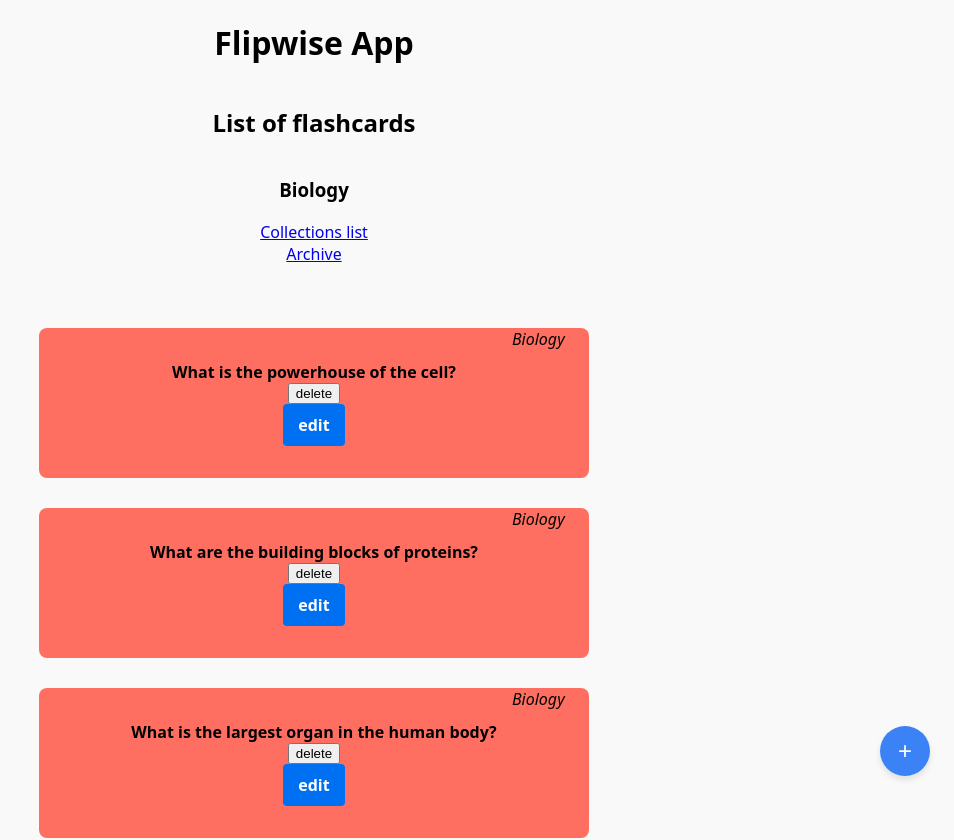
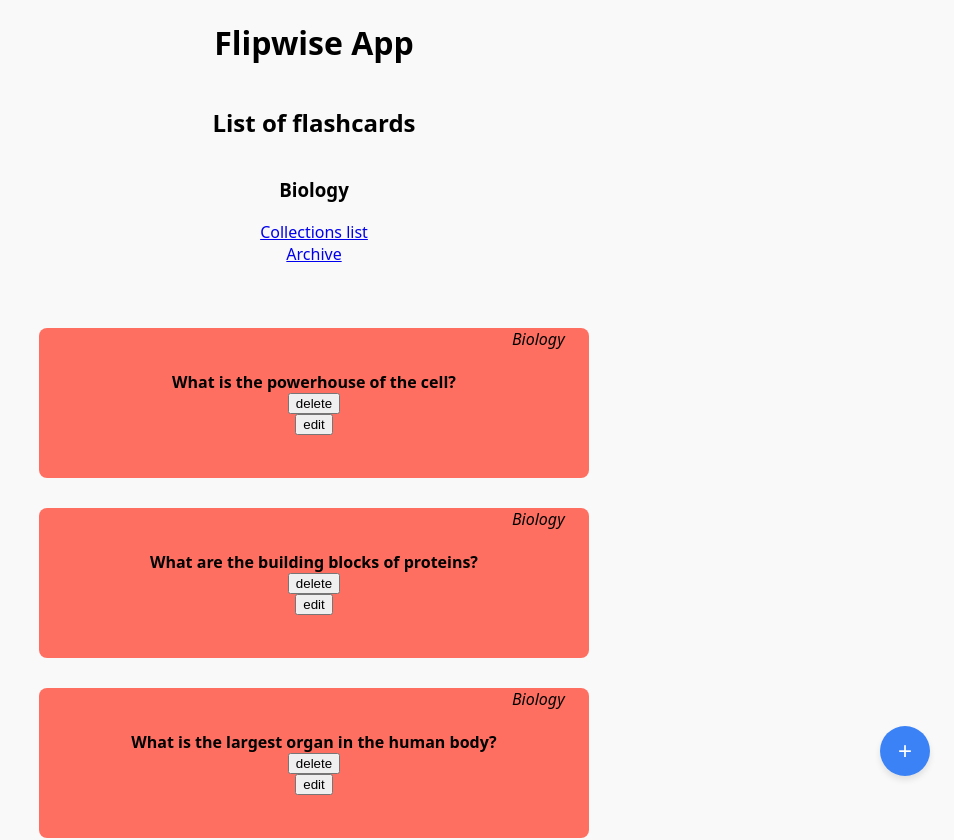
Before and after one commit to TastyCrysis/FlipWise-2.0, a Next.js app: page /collections/2/flashcards in a window 1280 px wide. Shown: the top 840 px of the page, without its empty margins (326-1280 px from the left). Built offline with nearby package versions, Linux system fonts and the light colour scheme.

Commit message:
add UpdateModal to flashcard

```diff
--- a/components/Flashcard.js
+++ b/components/Flashcard.js
@@ -1,6 +1,7 @@
 import { useState } from "react";
 import styled from "styled-components";
 import Link from "next/link";
+import UpdateModal from "@/components/UpdateModal";
 
 const StyledFlashcard = styled.div`
   width: 100%;
@@ -82,28 +83,12 @@ const StyledDialog = styled.dialog`
   backface-visibility: hidden;
 `;
 
-const StyledLink = styled(Link)`
-  display: inline-block;
-  background-color: #0070f3;
-  color: white;
-  border: none;
-  border-radius: 4px;
-  padding: 10px 15px;
-  cursor: pointer;
-  font-weight: bold;
-  text-align: center;
-  text-decoration: none;
-
-  &:hover {
-    background-color: #005bb5;
-  }
-`;
-
 export default function Flashcard({
   flashcard,
   collection,
   handleToggleCorrect,
   handleDeleteFlashcard,
+  handleUpdateFlashcard,
 }) {
   const [flipped, setFlipped] = useState(false);
   const [showConfirmation, setShowConfirmation] = useState(false);
@@ -131,14 +116,10 @@ export default function Flashcard({
         >
           delete
         </button>
-        <StyledLink
-          href={`/flashcards/${flashcard.id}/edit`}
-          onClick={(event) => {
-            event.stopPropagation();
-          }}
-        >
-          edit
-        </StyledLink>
+        <UpdateModal
+          flashcard={flashcard}
+          handleUpdateFlashcard={handleUpdateFlashcard}
+        />
       </FlashcardFront>
       <FlashcardBack>
         <FlashcardContent>
--- a/components/FlashcardForm.js
+++ b/components/FlashcardForm.js
@@ -36,7 +36,12 @@ const StyledLink = styled(Link)`
   }
 `;
 
-export default function FlashcardForm({ onSubmit, title, initialValues }) {
+export default function FlashcardForm({
+  onSubmit,
+  title,
+  initialValues,
+  onClose,
+}) {
   function handleSubmit(event) {
     event.preventDefault();
     const formData = new FormData(event.target);
@@ -90,15 +95,9 @@ export default function FlashcardForm({ onSubmit, title, initialValues }) {
         </select>
         <button type="submit">{initialValues ? "update" : "create"}</button>
         {initialValues && (
-          <StyledLink
-            href={
-              initialValues?.isCorrect
-                ? `/collections/${initialValues?.collectionId}/archive`
-                : `/collections/${initialValues?.collectionId}/flashcards`
-            }
-          >
+          <button type="button" onClick={onClose}>
             cancel
-          </StyledLink>
+          </button>
         )}
       </StyledForm>
     </Container>
--- a/components/FlashcardList.js
+++ b/components/FlashcardList.js
@@ -15,6 +15,7 @@ export default function FlashcardList({
   collections,
   handleToggleCorrect,
   handleDeleteFlashcard,
+  handleUpdateFlashcard,
 }) {
   const unansweredFlashcards = flashcards.filter(
     (flashcard) => flashcard.isCorrect === false
@@ -38,6 +39,7 @@ export default function FlashcardList({
               collection={collection}
               handleToggleCorrect={handleToggleCorrect}
               handleDeleteFlashcard={handleDeleteFlashcard}
+              handleUpdateFlashcard={handleUpdateFlashcard}
             />
           );
         })
--- a/components/UpdateModal.js
+++ b/components/UpdateModal.js
@@ -8,49 +8,32 @@ const MainContainer = styled.main`
   flex-direction: column;
   align-items: center;
   justify-content: center;
-  padding: 0;
 `;
 
 const OpenButton = styled.button`
-  /*  padding: 10px;
-  width: 50px;
-  height: 50px;
-  background-color: #3b82f6;
-  color: white;
-
-  border: none;
   cursor: pointer;
-  transition: background-color 0.3s;
-  position: fixed;
-  bottom: 24px;
-  right: 24px;
-  font-size: 24px;
-  display: flex;
-  align-items: center;
-  justify-content: center;
-  box-shadow: 0 4px 6px rgba(0, 0, 0, 0.1); */
 `;
 
 const Overlay = styled.div`
   position: fixed;
   top: 0;
   left: 0;
-  width: 100%;
-  height: 100%;
+  width: 100vw;
+  height: 100vh;
   background-color: rgba(0, 0, 0, 0.5);
   display: flex;
   align-items: center;
   justify-content: center;
-  z-index: 50;
+  z-index: 1000;
 `;
 
 const ModalContainer = styled.div`
   background-color: white;
   border-radius: 8px;
-  padding: 24px;
   max-width: 400px;
   width: 90%;
   box-shadow: 0 4px 6px rgba(0, 0, 0, 0.1);
+  padding: 20px;
 `;
 
 const Header = styled.div`
@@ -85,17 +68,8 @@ const ButtonContainer = styled.div`
   padding: 0 0 32px 0;
 `;
 
-const CloseButton = styled.button`
-  padding: 10px 16px;
-  background-color: #e5e7eb;
-  color: #1f2937;
-  border-radius: 6px;
-  border: none;
-  cursor: pointer;
-  transition: background-color 0.3s;
-`;
-
 export default function UpdateModal({ handleUpdateFlashcard, flashcard }) {
+  console.log("handleUpdateFlashcard:", handleUpdateFlashcard);
   const [isModalOpen, setIsModalOpen] = useState(false);
 
   const handleSubmit = (data) => {
@@ -104,22 +78,20 @@ export default function UpdateModal({ handleUpdateFlashcard, flashcard }) {
   };
 
   return (
-    <>
+    <MainContainer>
       <OpenButton
-        onClick={(e) => {
-          e.stopPropagation();
+        onClick={(event) => {
+          event.stopPropagation();
           setIsModalOpen(true);
         }}
       >
         edit
       </OpenButton>
 
-      {isModalOpen &&
-        createPortal(
       <Modal
         isOpen={isModalOpen}
         onClose={() => setIsModalOpen(false)}
-            title="Update Flashcard"
+        title="Update a Flashcard"
       >
         <Content>
           <FlashcardForm
@@ -131,38 +103,35 @@ export default function UpdateModal({ handleUpdateFlashcard, flashcard }) {
               answer: flashcard?.answer || "",
               isCorrect: flashcard?.isCorrect || false,
             }}
+            onClose={() => setIsModalOpen(false)}
           />
         </Content>
-          </Modal>,
-          document.body
-        )}
-    </>
+      </Modal>
+    </MainContainer>
   );
 }
 
 function Modal({ isOpen, onClose, children, title }) {
   if (!isOpen) return null;
 
-  return (
-    <Overlay onClick={(e) => e.stopPropagation()}>
+  return createPortal(
+    <Overlay
+      onClick={(event) => {
+        event.stopPropagation();
+      }}
+    >
       <ModalContainer>
         {title && (
           <Header>
             <Title>{title}</Title>
             <ButtonContainer>
-              <CloseIcon
-                onClick={(e) => {
-                  e.stopPropagation();
-                  onClose();
-                }}
-              >
-                ×
-              </CloseIcon>
+              <CloseIcon onClick={onClose}>×</CloseIcon>
             </ButtonContainer>
           </Header>
         )}
         {children}
       </ModalContainer>
-    </Overlay>
+    </Overlay>,
+    document.body
   );
 }
--- a/pages/collections/[id]/flashcards.js
+++ b/pages/collections/[id]/flashcards.js
@@ -17,6 +17,7 @@ export default function Homepage({
   handleToggleCorrect,
   handleDeleteFlashcard,
   handleCreateFlashcard,
+  handleUpdateFlashcard,
 }) {
   const router = useRouter();
   const { id } = router.query;
@@ -49,6 +50,7 @@ export default function Homepage({
         collections={collections}
         handleToggleCorrect={handleToggleCorrect}
         handleDeleteFlashcard={handleDeleteFlashcard}
+        handleUpdateFlashcard={handleUpdateFlashcard}
       />
     </>
   );
```
Lines whose indentation alone changed are shown as unchanged.
